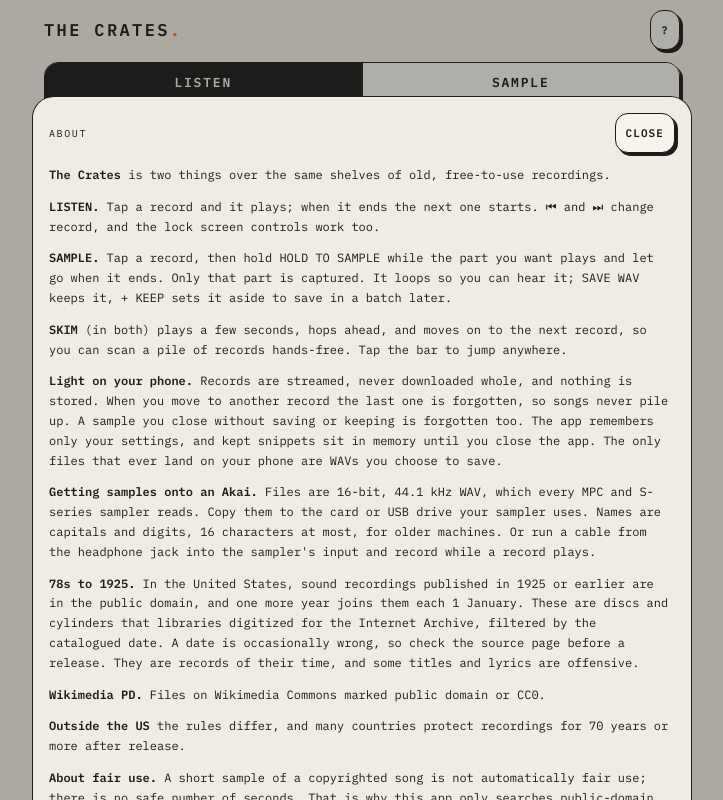
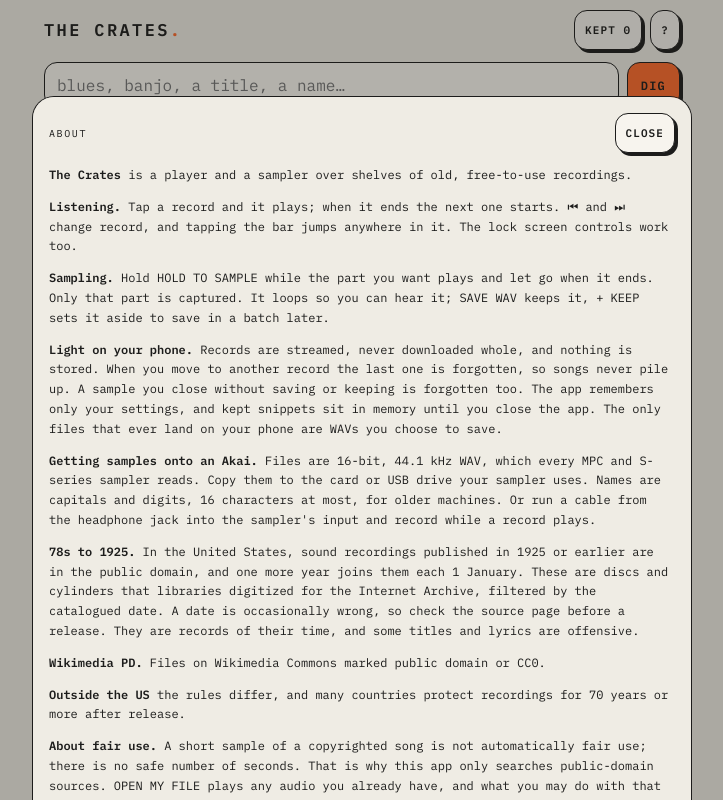
Before and after one commit to okaypants/Phone-Game, a plain HTML site: page crate/index.html in a window 1280 px wide. Both pictures are taken after a click on the button "About". Shown: the whole page, without its empty margins (278-1001 px from the left). Drawn offline with Linux system fonts and the light colour scheme.

Commit message:
The Crates: one player instead of LISTEN and SAMPLE, and no SKIM
Listening and sampling were the same screen twice, so the switch is
gone: records play back to back and HOLD TO SAMPLE is always there.
SKIM and the -5/+5 buttons go too, since tapping the bar already jumps
anywhere in a record.

```diff
--- a/crate/index.html
+++ b/crate/index.html
@@ -23,13 +23,6 @@ button{cursor:pointer;touch-action:manipulation}
 header{display:flex;align-items:center;gap:8px;margin-bottom:12px}
 header h1{flex:1;margin:0;font-size:17px;font-weight:600;letter-spacing:.14em}
 header h1 i{font-style:normal;color:var(--te)}
-.seg{display:flex;border:1.4px solid var(--ink);border-radius:14px;overflow:hidden;margin-bottom:12px;box-shadow:3px 3px 0 var(--ink)}
-.seg button{flex:1;border:none;background:var(--card);padding:9px 6px;min-height:52px}
-.seg button+button{border-left:1.4px solid var(--ink)}
-.seg b{display:block;font-size:13px;letter-spacing:.14em}
-.seg small{display:block;font-size:9px;opacity:.65;margin-top:3px}
-.seg button.on{background:var(--ink);color:var(--paper)}
-body.m-listen .sampOnly{display:none!important}
 .btn{border:1.4px solid var(--ink);border-radius:13px;background:var(--card);box-shadow:3px 3px 0 var(--ink);padding:0 13px;min-height:46px;font-size:12px;font-weight:600;letter-spacing:.1em;transition:transform .05s,box-shadow .05s}
 .btn:active{transform:translate(2px,2px);box-shadow:1px 1px 0 var(--ink)}
 .btn.on{background:var(--ink);color:var(--paper)}
@@ -69,7 +62,7 @@ button.card:active{transform:translate(2px,2px);box-shadow:1px 1px 0 var(--ink)}
 @keyframes up{from{transform:translateY(30px);opacity:.4}}
 .sheet .hd{display:flex;align-items:center;justify-content:space-between;margin:2px 2px 12px;font-size:10px;letter-spacing:.16em}
 #dock{position:fixed;left:0;right:0;bottom:0;z-index:3;max-width:660px;margin:0 auto;background:var(--paper);border:1.4px solid var(--ink);border-bottom:none;border-radius:20px 20px 0 0;padding:10px 12px calc(12px + env(safe-area-inset-bottom));box-shadow:0 -6px 18px rgba(28,28,27,.12)}
-body.docked{padding-bottom:calc(270px + env(safe-area-inset-bottom))}
+body.docked{padding-bottom:calc(210px + env(safe-area-inset-bottom))}
 .dk1{display:flex;align-items:center;gap:10px}
 .dk1 .tx{flex:1;min-width:0}
 .dk1 b{display:block;font-size:13px;font-weight:600;white-space:nowrap;overflow:hidden;text-overflow:ellipsis}
@@ -93,12 +86,11 @@ body.docked{padding-bottom:calc(270px + env(safe-area-inset-bottom))}
 <body>
 <header>
   <h1>THE CRATES<i>.</i></h1>
-  <button class="btn sm sampOnly" id="bCrate">KEPT 0</button>
+  <button class="btn sm" id="bCrate">KEPT 0</button>
   <button class="btn sm" id="bAbout" aria-label="About">?</button>
 </header>
 
 <main>
-  <div class="seg" id="modes"><button type="button" data-m="listen"><b>LISTEN</b><small>play records back to back</small></button><button type="button" data-m="sample"><b>SAMPLE</b><small>grab snippets for a sampler</small></button></div>
   <form id="fSearch" class="row">
     <div class="grow"><input id="q" type="search" enterkeyhint="search" placeholder="blues, banjo, a title, a name…" autocomplete="off" autocapitalize="off"></div>
     <button class="btn hot" type="submit">DIG</button>
@@ -124,11 +116,6 @@ body.docked{padding-bottom:calc(270px + env(safe-area-inset-bottom))}
     <button class="btn" id="bPrev" aria-label="Previous record">⏮</button>
     <button class="btn" id="bPlay" aria-label="Play or pause">▶</button>
     <button class="btn" id="bNext" aria-label="Next record">⏭</button>
-    <button class="btn grow" id="bSkim">SKIM</button>
-  </div>
-  <div class="row sampOnly" style="margin-top:8px">
-    <button class="btn" id="bBack5" aria-label="Back 5 seconds">−5</button>
-    <button class="btn" id="bFwd5" aria-label="Forward 5 seconds">+5</button>
     <button id="bSamp" class="grow">HOLD TO SAMPLE</button>
   </div>
 </div>
@@ -183,12 +170,10 @@ const SRC={
   commons:{name:'WIKIMEDIA PD',note:'Wikimedia Commons files marked public domain or CC0'}
 };
 const TAGS=['blues','jazz','ragtime','piano','banjo','fiddle','orchestra','opera','choir','hawaiian','tango','march','organ','drum','whistling','yodel'];
-const st={mode:'listen',src:'ia78',q:'',page:1,more:false,loop:true,mono:true,norm:true,chop:1};
+const st={src:'ia78',q:'',page:1,more:false,loop:true,mono:true,norm:true,chop:1};
 try{Object.assign(st,JSON.parse(localStorage.getItem('crate-opts')||'{}'))}catch(e){}
 if(!SRC[st.src])st.src='ia78';
-if(/^#(listen|sample)$/.test(location.hash))st.mode=location.hash.slice(1); // bookmark either half
-if(st.mode!=='sample')st.mode='listen';
-const saveOpts=()=>{try{localStorage.setItem('crate-opts',JSON.stringify({mode:st.mode,src:st.src,loop:st.loop,mono:st.mono,norm:st.norm,chop:st.chop}))}catch(e){}};
+const saveOpts=()=>{try{localStorage.setItem('crate-opts',JSON.stringify({src:st.src,loop:st.loop,mono:st.mono,norm:st.norm,chop:st.chop}))}catch(e){}};
 const crate=[];
 
 /* ---------- audio ---------- */
@@ -204,7 +189,6 @@ function initAudio(){
   return AC}
 // iOS: play with the silent switch on, by holding a looping silent <audio> in "playback" mode
 function unlockAudio(){
-  if(st.mode!=='sample'&&!graph)return; // LISTEN is a plain player and needs no audio engine
   try{if(navigator.audioSession)navigator.audioSession.type='playback'}catch(e){}
   try{if(!unlockEl){unlockEl=document.createElement('audio');unlockEl.src=silentWavURL();unlockEl.loop=true;unlockEl.setAttribute('playsinline','');unlockEl.volume=.01}
     const pr=unlockEl.play();pr&&pr.catch(()=>{})}catch(e){}
@@ -276,7 +260,7 @@ function resultCard(it){
 /* ---------- streaming player ---------- */
 // Songs are streamed, never fetched whole: the browser pulls only what you listen to, and nothing is kept.
 const player=new Audio();player.crossOrigin='anonymous';player.preload='none';player.setAttribute('playsinline','');
-let now=null,nowCard=null,openTok=0,primed=false,triedAlt=false,skim=false,segT=0,fails=0;
+let now=null,nowCard=null,openTok=0,primed=false,triedAlt=false,fails=0;
 function primePlayer(){ // phones only let a page start sound from a tap, so claim the player during the first one
   if(primed||now)return;primed=true;try{player.src=silentWavURL();const p=player.play();p&&p.catch(()=>{})}catch(e){}}
 ['pointerup','touchend','click'].forEach(ev=>document.addEventListener(ev,primePlayer,{passive:true}));
@@ -291,13 +275,13 @@ function release(){
 function setSrc(url){player.src=url;const p=player.play();p&&p.catch(()=>{})}
 async function openItem(it,card){
   if(now&&now.key===it.key&&!it.file){return player.paused?player.play().catch(()=>{}):player.pause()}
-  const tok=++openTok;cancelCap();closeSamp();unlockAudio();segT=0;
+  const tok=++openTok;cancelCap();closeSamp();unlockAudio();
   release();
   if(nowCard)nowCard.classList.remove('on');nowCard=card||null;if(card)card.classList.add('on');
   now=Object.assign({},it,{card:null});triedAlt=false;
   if('mediaSession' in navigator)try{navigator.mediaSession.metadata=new MediaMetadata({title:it.title,artist:it.artist||'',album:'The Crates'})}catch(e){}
   $('dock').hidden=false;document.body.classList.add('docked');$('dkT').textContent=it.title;dockMsg('Loading…');$('barF').style.width='0';
-  if(st.mode==='sample'){await ensureGraph();if(tok!==openTok)return}
+  await ensureGraph();if(tok!==openTok)return;
   try{
     if(it.file){now.alt=null;now.file=true;return setSrc(now.blob=URL.createObjectURL(it.file))}
     if(it.src==='commons'){
@@ -316,24 +300,18 @@ function closeDock(){openTok++;cancelCap();closeSamp();release();
   now=null;if(nowCard)nowCard.classList.remove('on');nowCard=null;$('dock').hidden=true;document.body.classList.remove('docked')}
 player.addEventListener('error',()=>{if(!now)return;
   if(now.alt&&!triedAlt){triedAlt=true;return setSrc(now.alt)}
-  dockMsg('Could not play this recording.'+(autoNext()?' Trying the next one…':' Try another one.'));syncPlayUI();
-  if(autoNext()&&++fails<4){const t=openTok;setTimeout(()=>{if(t===openTok)step(1)},1500)}});
+  dockMsg('Could not play this recording. Trying the next one…');syncPlayUI();
+  if(++fails<4){const t=openTok;setTimeout(()=>{if(t===openTok)step(1)},1500)}});
 player.addEventListener('waiting',()=>{if(now&&!cap)dockMsg('Loading…')});
 ['play','pause','playing','ended'].forEach(ev=>player.addEventListener(ev,syncPlayUI));
 player.addEventListener('playing',()=>{fails=0});
 ['play','seeking'].forEach(ev=>player.addEventListener(ev,()=>{if(!cap)chunks=[]}));
-player.addEventListener('seeked',()=>{segT=player.currentTime});
-player.addEventListener('loadedmetadata',()=>{const d=player.duration;if(skim&&now&&!now.file&&isFinite(d)&&d>40)player.currentTime=Math.min(12,d*.08)});
-player.addEventListener('ended',()=>{if(autoNext())step(1)});
+player.addEventListener('ended',()=>step(1)); // records play one after another
 // the bar moves on the player's own few-times-a-second clock, not a per-frame loop
 player.addEventListener('timeupdate',()=>{
   if(!now)return;const d=player.duration,t=player.currentTime;
   if(isFinite(d)&&d>0)$('barF').style.width=(t/d*100).toFixed(2)+'%';
-  if(!cap&&!player.paused&&player.readyState>2)dockMsg(tShort(t)+(isFinite(d)?' / '+tShort(d):'')+' · '+now.lic+(now.artist?' · '+now.artist:''));
-  // SKIM: a few seconds here, then hop ahead, then on to the next record
-  if(skim&&!cap&&!player.paused&&isFinite(d)&&t-segT>=SKIM_PLAY){const nx=segT+Math.max(SKIM_HOP,d/7);if(nx>=d-4)step(1);else{segT=nx;player.currentTime=nx}}});
-const SKIM_PLAY=6,SKIM_HOP=20;
-const autoNext=()=>st.mode==='listen'||skim;
+  if(!cap&&!player.paused&&player.readyState>2)dockMsg(tShort(t)+(isFinite(d)?' / '+tShort(d):'')+' · '+now.lic+(now.artist?' · '+now.artist:''))});
 async function step(dir){
   if(!now)return;let i=list.findIndex(x=>x.key===now.key);
   if(i<0&&now.file)return;
@@ -344,19 +322,16 @@ function capTick(){if(!cap)return;$('bSamp').textContent=(cap.held?'LET GO · ':
 function syncPlayUI(){
   const off=player.paused||!!player.error;$('bPlay').textContent=off?'▶':'❚❚';$('bPlay').classList.toggle('on',!off&&!!now);
   $('bSamp').classList.toggle('cap',!!cap);if(!cap)$('bSamp').textContent='HOLD TO SAMPLE';
-  $('bSkim').classList.toggle('on',skim);$('bSkim').textContent=skim?'SKIMMING':'SKIM';
   $('bSnip').textContent=snip?'■ STOP':'▶ HEAR IT';$('bSnip').classList.toggle('on',!!snip)}
 function seekTo(t){const d=player.duration;if(!now||!isFinite(d))return;cancelCap();player.currentTime=Math.max(0,Math.min(t,d-.2))}
 $('bPlay').onclick=()=>{if(!now)return;if(player.paused)player.play().catch(()=>{});else{cancelCap();player.pause()}};
-$('bBack5').onclick=()=>seekTo(player.currentTime-5);$('bFwd5').onclick=()=>seekTo(player.currentTime+5);
 $('dkX').onclick=closeDock;
 $('bPrev').onclick=()=>step(-1);$('bNext').onclick=()=>step(1);
-$('bSkim').onclick=()=>{skim=!skim;segT=player.currentTime;syncPlayUI();if(skim&&now&&player.paused)player.play().catch(()=>{})};
 if('mediaSession' in navigator)try{[['play',()=>player.play()],['pause',()=>player.pause()],['nexttrack',()=>step(1)],['previoustrack',()=>step(-1)]].forEach(([a,f])=>navigator.mediaSession.setActionHandler(a,f))}catch(e){}
 
 /* ---------- live sampling: record what plays while the button is held ---------- */
 const PRE=1.5,POST=.4,MAXCAP=60; // seconds kept either side for fine-tuning, and the longest sample
-let graph=null,gSrc=null,gRec=null,recOn=false,chunks=[],cap=null,cur=null,sel={s:0,e:1},view={s:0,e:1},hasSel=false;
+let graph=null,chunks=[],cap=null,cur=null,sel={s:0,e:1},view={s:0,e:1},hasSel=false;
 const lat=()=>AC?(AC.outputLatency||AC.baseLatency||0):0; // what you hear is this far behind the clock
 const REC_SRC=`class R extends AudioWorkletProcessor{constructor(){super();this.n=2048;this.l=new Float32Array(this.n);this.r=new Float32Array(this.n);this.i=0;this.f=0}
 process(inp){const c=inp[0],a=c&&c[0],b=c&&(c[1]||c[0]);if(this.i===0)this.f=currentFrame;
@@ -366,18 +341,16 @@ registerProcessor('rec',R)`;
 function ensureGraph(){
   if(graph)return graph;
   return graph=(async()=>{
-    initAudio();const src=gSrc=AC.createMediaElementSource(player);src.connect(AC.destination);
+    initAudio();const src=AC.createMediaElementSource(player);src.connect(AC.destination);
     try{
       await AC.audioWorklet.addModule(URL.createObjectURL(new Blob([REC_SRC],{type:'application/javascript'})));
       const n=new AudioWorkletNode(AC,'rec',{numberOfInputs:1,numberOfOutputs:0,channelCount:2,channelCountMode:'explicit'});
-      n.port.onmessage=ev=>onChunk(ev.data.l,ev.data.r,ev.data.n0);gRec=n
+      n.port.onmessage=ev=>onChunk(ev.data.l,ev.data.r,ev.data.n0);src.connect(n)
     }catch(e){ // older browsers
       const n=AC.createScriptProcessor(2048,2,2),z=AC.createGain();z.gain.value=0;
       n.onaudioprocess=ev=>{const b=ev.inputBuffer;onChunk(new Float32Array(b.getChannelData(0)),new Float32Array(b.getChannelData(1)),Math.round(ev.playbackTime*AC.sampleRate))};
-      n.connect(z);z.connect(AC.destination);gRec=n}
-    setRec(st.mode==='sample')
+      src.connect(n);n.connect(z);z.connect(AC.destination)}
   })().catch(()=>{})}
-function setRec(on){if(!gSrc||!gRec||on===recOn)return;recOn=on;try{on?gSrc.connect(gRec):gSrc.disconnect(gRec)}catch(e){}chunks=[]}
 function onChunk(l,r,n0){
   if(!now||(player.paused&&!cap))return;
   if(chunks.length&&n0!==chunks[chunks.length-1].n0+chunks[chunks.length-1].l.length&&!cap)chunks=[];
@@ -574,10 +547,9 @@ function showCrate(){
   openSheet('KEPT · '+crate.length+(crate.length===1?' SNIPPET':' SNIPPETS'),b)}
 $('bCrate').onclick=showCrate;
 $('bAbout').onclick=()=>{const b=el('div','about');b.innerHTML=
-  '<p><b>The Crates</b> is two things over the same shelves of old, free-to-use recordings.</p>'+
-  '<p><b>LISTEN.</b> Tap a record and it plays; when it ends the next one starts. ⏮ and ⏭ change record, and the lock screen controls work too.</p>'+
-  '<p><b>SAMPLE.</b> Tap a record, then hold HOLD TO SAMPLE while the part you want plays and let go when it ends. Only that part is captured. It loops so you can hear it; SAVE WAV keeps it, + KEEP sets it aside to save in a batch later.</p>'+
-  '<p><b>SKIM</b> (in both) plays a few seconds, hops ahead, and moves on to the next record, so you can scan a pile of records hands-free. Tap the bar to jump anywhere.</p>'+
+  '<p><b>The Crates</b> is a player and a sampler over shelves of old, free-to-use recordings.</p>'+
+  '<p><b>Listening.</b> Tap a record and it plays; when it ends the next one starts. ⏮ and ⏭ change record, and tapping the bar jumps anywhere in it. The lock screen controls work too.</p>'+
+  '<p><b>Sampling.</b> Hold HOLD TO SAMPLE while the part you want plays and let go when it ends. Only that part is captured. It loops so you can hear it; SAVE WAV keeps it, + KEEP sets it aside to save in a batch later.</p>'+
   '<p><b>Light on your phone.</b> Records are streamed, never downloaded whole, and nothing is stored. When you move to another record the last one is forgotten, so songs never pile up. A sample you close without saving or keeping is forgotten too. The app remembers only your settings, and kept snippets sit in memory until you close the app. The only files that ever land on your phone are WAVs you choose to save.</p>'+
   '<p><b>Getting samples onto an Akai.</b> Files are 16-bit, 44.1 kHz WAV, which every MPC and S-series sampler reads. Copy them to the card or USB drive your sampler uses. Names are capitals and digits, 16 characters at most, for older machines. Or run a cable from the headphone jack into the sampler\'s input and record while a record plays.</p>'+
   '<p><b>78s to '+CUT+'.</b> In the United States, sound recordings published in '+CUT+' or earlier are in the public domain, and one more year joins them each 1 January. These are discs and cylinders that libraries digitized for the Internet Archive, filtered by the catalogued date. A date is occasionally wrong, so check the source page before a release. They are records of their time, and some titles and lyrics are offensive.</p>'+
@@ -589,12 +561,6 @@ $('bAbout').onclick=()=>{const b=el('div','about');b.innerHTML=
 
 /* ---------- controls ---------- */
 function chips(host,list,label,isOn,pick){host.textContent='';list.forEach(v=>{const c=el('button','chip',label(v));c.type='button';c.classList.toggle('on',isOn(v));c.onclick=()=>pick(v);host.appendChild(c)})}
-function setMode(m){
-  st.mode=m;saveOpts();cancelCap();document.body.classList.toggle('m-listen',m!=='sample');
-  document.querySelectorAll('#modes button').forEach(b=>b.classList.toggle('on',b.dataset.m===m));
-  if(m==='sample'){if(now){unlockAudio();ensureGraph().then(()=>setRec(true))}}else{closeSamp();setRec(false)}
-  if(!list.length)$('status').textContent=m==='sample'?'Pick a word, or tap RANDOM PAGE. Tap a record to play it, then hold HOLD TO SAMPLE.':'Pick a word, or tap RANDOM PAGE. Tap a record and they play one after another.'}
-document.querySelectorAll('#modes button').forEach(b=>b.onclick=()=>setMode(b.dataset.m));
 function syncOpts(){
   chips($('srcs'),Object.keys(SRC),k=>SRC[k].name,k=>k===st.src,k=>{st.src=k;saveOpts();syncOpts();runSearch()});
   chips($('tags'),TAGS,t=>t,t=>t===st.q,t=>{st.q=t;$('q').value=t;syncOpts();runSearch()});
@@ -612,7 +578,7 @@ $('file').onchange=()=>{const f=$('file').files[0];$('file').value='';if(!f)retu
   openItem({src:'file',key:'file',file:f,title:f.name.replace(/\.[a-z0-9]+$/i,''),artist:'',year:'',lic:'Your own file',page:''})};
 document.addEventListener('visibilitychange',()=>{if(document.hidden){cancelCap();stopSnip()}});
 syncOpts();
-setMode(st.mode);
+$('status').textContent='Pick a word, or tap RANDOM PAGE. Tap a record to play it. Hold HOLD TO SAMPLE to grab a snippet.';
 if('serviceWorker' in navigator&&location.protocol==='https:')navigator.serviceWorker.register('../sw.js').catch(()=>{});
 </script>
 </body>
```
Also changed, not shown: 1 other file.
